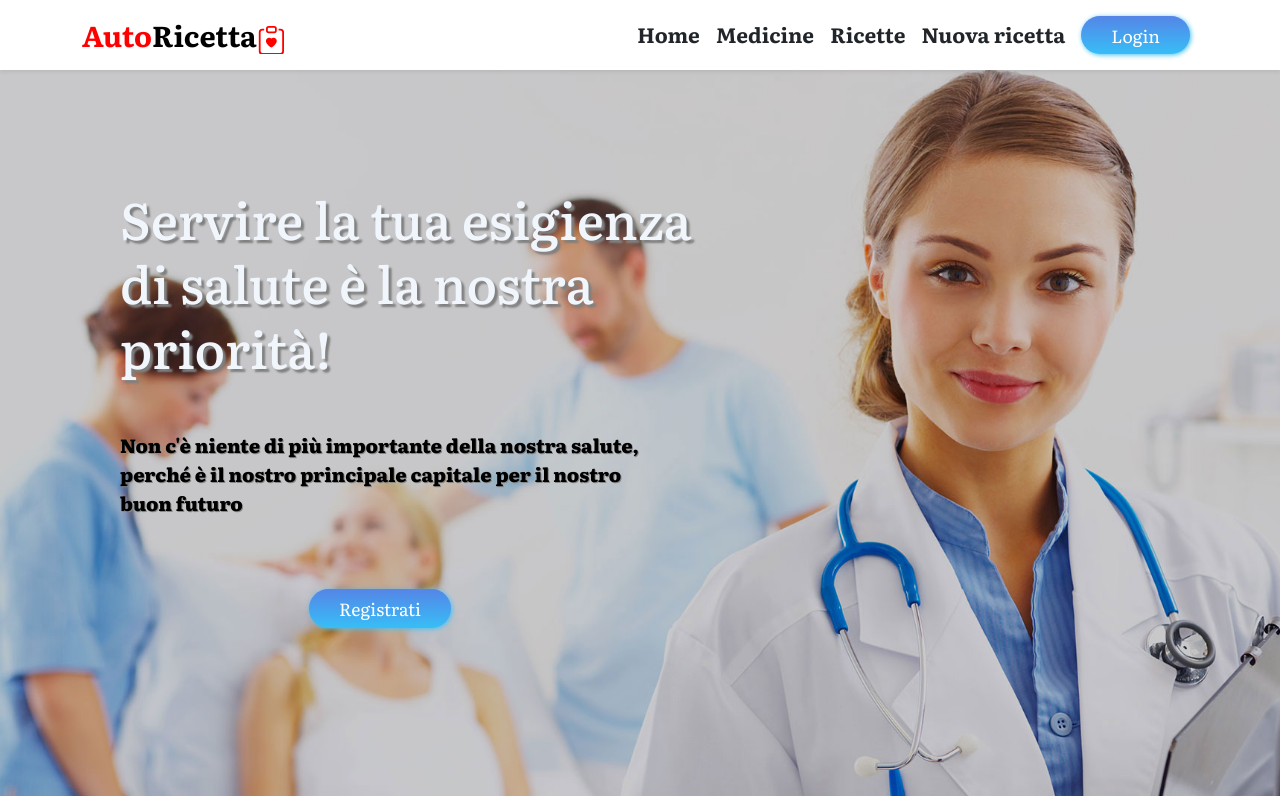
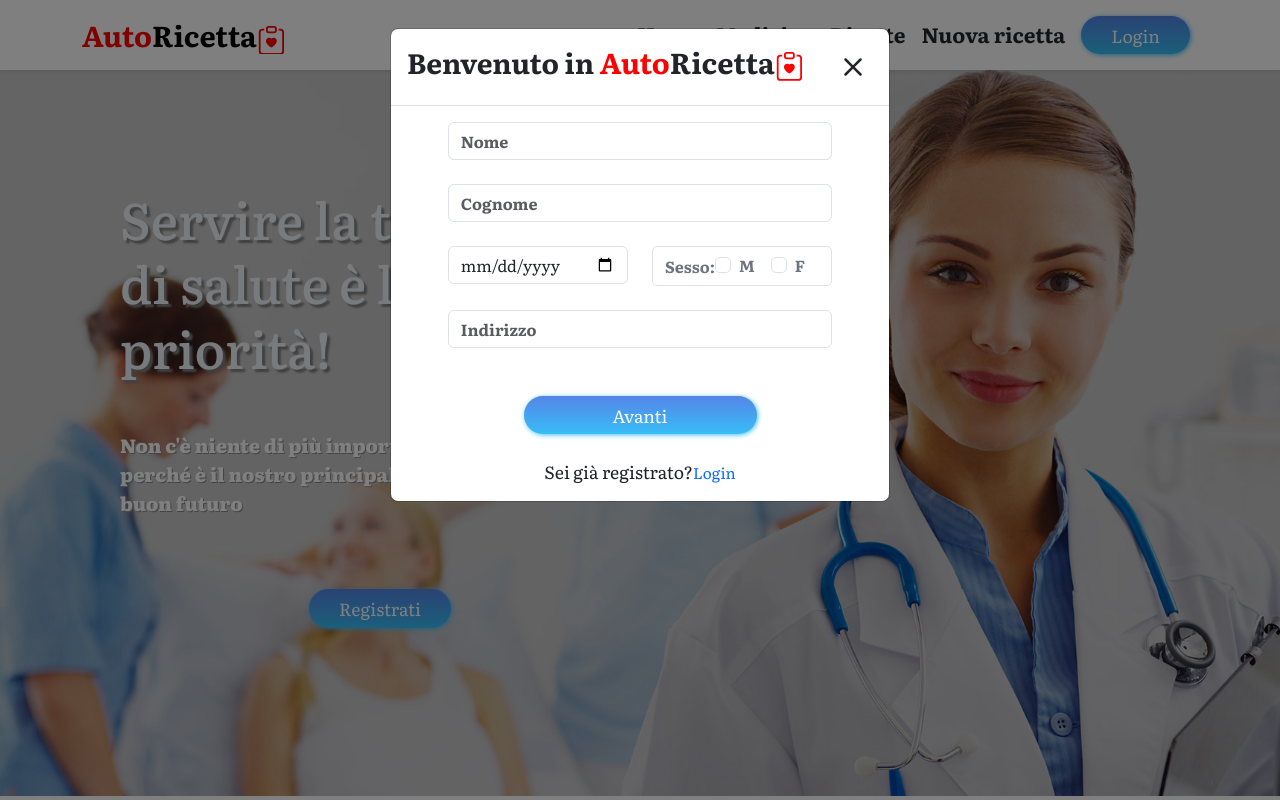
Before and after one commit to IvanovVasil02/Capstone-F, a React (Vite) app: page / in a window 1280 px wide. Both pictures are taken after a click on the button "Registrati". Built offline with nearby package versions, Linux system fonts and the light colour scheme.

Commit message:
adding of registration form

```diff
--- a/package.json
+++ b/package.json
@@ -25,7 +25,7 @@
     "@types/react": "^18.2.15",
     "@types/react-dom": "^18.2.7",
     "@vitejs/plugin-react-swc": "^3.3.2",
-    "eslint": "^8.45.0",
+    "eslint": "^8.55.0",
     "eslint-plugin-react": "^7.32.2",
     "eslint-plugin-react-hooks": "^4.6.0",
     "eslint-plugin-react-refresh": "^0.4.3",
--- a/src/App.css
+++ b/src/App.css
@@ -91,13 +91,10 @@ a {
 }
 
 .form-control::placeholder {
-  color: #000;
   font-weight: bold;
 }
 
-.input-group-text {
-  border: 0;
-}
+
 
 .input-group-text:focus {
   box-shadow: inset;
@@ -122,3 +119,17 @@ form span:last-child {
 form a:last-child {
   font-size: 1.1rem !important;
 }
+
+.form-check-input[type=radio] {
+  border-radius: 5px !important;
+}
+
+#radio-cont {
+  border: 1px solid #DEE2E6 !important;
+  width: 100%;
+  padding: 0.375rem 0.75rem;
+  font-size: 1rem;
+  font-weight: bold;
+  border-radius: 5px;
+
+}
--- a/src/Components/Header.jsx
+++ b/src/Components/Header.jsx
@@ -1,6 +1,11 @@
 import { Button, Col, Container, Row } from "react-bootstrap";
+import RegisterModal from "./RegisterModal";
+import { useState } from "react";
 
 const Header = () => {
+  const [show, setShow] = useState(false);
+  const handleClose = () => setShow(false);
+  const handleShow = () => setShow(true);
   return (
     <>
       <Container fluid>
@@ -14,18 +19,21 @@ const Header = () => {
                   <h1>priorità!</h1>
                 </div>
 
-                <p className='pt-5 pb-2 w-50'>
+                <p className='pt-5 pb-2 w-50 text-white'>
                   Non c&apos;è niente di più importante della nostra salute, perché è il nostro principale capitale per
                   il nostro buon futuro
                 </p>
                 <div className='d-flex justify-content-center w-50'>
-                  <Button className='btn-login my-5'>Registrati</Button>
+                  <Button className='btn-login my-5' onClick={handleShow}>
+                    Registrati
+                  </Button>
                 </div>
               </div>
             </div>
           </Col>
         </Row>
       </Container>
+      <RegisterModal show={show} handleClose={handleClose} handleShow={handleShow} />
     </>
   );
 };
--- a/src/Components/LoginModal.jsx
+++ b/src/Components/LoginModal.jsx
@@ -1,6 +1,6 @@
 import { useState } from "react";
-import { Button, Col, Form, InputGroup, Modal, Nav, Row } from "react-bootstrap";
-import { BsX } from "react-icons/bs";
+import { Button, Col, Form, Modal, Nav, Navbar, Row } from "react-bootstrap";
+import { BsClipboardHeart, BsX } from "react-icons/bs";
 const LoginModal = (props) => {
   const [email, setEmail] = useState("");
   const [password, setPassword] = useState("");
@@ -9,14 +9,21 @@ const LoginModal = (props) => {
       <Modal size='md' show={props.show} aria-labelledby='example-modal-sizes-title-sm'>
         <Modal.Header className='d-flex flex-column align-items-center justify-content-center'>
           <div className='d-flex align-items-center w-100'>
-            <h3 className='fw-bold'>Bentornato</h3>
+            <h3 className='fw-bold'>
+              Bentornato in{" "}
+              <Navbar.Brand href='#home' className='logo-container'>
+                <span>Auto</span>
+                <span>Ricetta</span>
+                <BsClipboardHeart />
+              </Navbar.Brand>
+            </h3>
             <BsX className='close-btn ms-auto' onClick={props.handleClose} />
           </div>
         </Modal.Header>
         <Modal.Body>
           <Form>
-            <Row id='login-form' className='mb-3 justify-content-center g-5'>
-              <Form.Group as={Col} md='10' className='text-center'>
+            <Row id='login-form' className='mb-3 justify-content-center g-4'>
+              <Form.Group as={Col} md='10' className='text-center border-1'>
                 <Form.Control
                   required
                   type='email'
--- /dev/null
+++ b/src/Components/RegisterModal.jsx
@@ -0,0 +1,191 @@
+import { useState } from "react";
+import { Button, Col, Form, Modal, Nav, Navbar, Row } from "react-bootstrap";
+import { BsClipboardHeart, BsX } from "react-icons/bs";
+
+const RegisterModal = (props) => {
+  const [name, setName] = useState("");
+  const [surname, setSurname] = useState("");
+  const [birthDate, setBirthDate] = useState("");
+  const [address, setAddress] = useState("");
+  const [sex, setSex] = useState("");
+  const [municipality, setMunicipality] = useState("");
+  const [email, setEmail] = useState("");
+  const [password, setPassword] = useState("");
+  const [phoneNumber, setPhoneNumber] = useState("");
+  const [showSecondModal, setShowSecondModal] = useState(false);
+
+  const hadnleCloseSecondModal = () => setShowSecondModal(false);
+  const hadnleShowSecondModal = () => setShowSecondModal(true);
+
+  return (
+    <>
+      <Modal size='md' show={props.show} aria-labelledby='example-modal-sizes-title-sm'>
+        <Modal.Header className='d-flex flex-column align-items-center justify-content-center'>
+          <div className='d-flex align-items-center w-100'>
+            <h3 className='fw-bold'>
+              Benvenuto in{" "}
+              <Navbar.Brand href='#home' className='logo-container'>
+                <span>Auto</span>
+                <span>Ricetta</span>
+                <BsClipboardHeart />
+              </Navbar.Brand>
+            </h3>
+            <BsX className='close-btn ms-auto' onClick={props.handleClose} />
+          </div>
+        </Modal.Header>
+        <Modal.Body>
+          <Form>
+            <div className={showSecondModal && "d-none"}>
+              <Row id='login-form' className='mb-3 justify-content-center g-4'>
+                <Form.Group as={Col} md='10' className='text-center border-1'>
+                  <Form.Control
+                    required
+                    type='text'
+                    placeholder='Nome'
+                    value={name}
+                    onChange={(e) => {
+                      setName(e.target.value);
+                    }}
+                  />
+                </Form.Group>
+                <Form.Group as={Col} md='10' className='text-center border-1'>
+                  <Form.Control
+                    required
+                    type='text'
+                    placeholder='Cognome'
+                    value={surname}
+                    onChange={(e) => {
+                      setSurname(e.target.value);
+                    }}
+                  />
+                </Form.Group>
+                <Form.Group as={Col} md='5' className='text-center border-1'>
+                  <Form.Control
+                    required
+                    type='date'
+                    value={birthDate}
+                    onChange={(e) => {
+                      setBirthDate(e.target.value);
+                    }}
+                  />
+                </Form.Group>
+                <Form.Group as={Col} md='5' className='text-center'>
+                  <div
+                    key='inline-radio'
+                    className='d-flex justify-content-between align-items-center '
+                    id='radio-cont'
+                  >
+                    <Form.Label className='text-secondary m-0'>Sesso:</Form.Label>
+                    <Form.Check
+                      inline
+                      label='M'
+                      name='group1'
+                      type='radio'
+                      className='text-secondary'
+                      id={`inline-radio-1`}
+                    />
+                    <Form.Check
+                      inline
+                      label='F'
+                      name='group1'
+                      type='radio'
+                      className='text-secondary'
+                      id={`inline-radio-2`}
+                    />
+                  </div>
+                </Form.Group>
+                <Form.Group as={Col} md='10' className='text-center border-1'>
+                  <Form.Control
+                    required
+                    type='text'
+                    placeholder='Indirizzo'
+                    value={address}
+                    onChange={(e) => {
+                      setAddress(e.target.value);
+                    }}
+                  />
+                </Form.Group>
+              </Row>{" "}
+              <div className='d-flex justify-content-center gap-4 mt-5 flex-column align-items-center'>
+                <Button type='button' className='btn-login w-50' onClick={hadnleShowSecondModal}>
+                  Avanti
+                </Button>
+
+                <span className='d-flex'>
+                  Sei già registrato?{" "}
+                  <Nav.Link href='#home' className='text-primary'>
+                    <small>Login</small>
+                  </Nav.Link>
+                </span>
+              </div>
+            </div>
+            <div className={!showSecondModal && "d-none"}>
+              <Row id='login-form' className='mb-3 justify-content-center g-4'>
+                <Form.Group as={Col} md='10' className='text-center border-1'>
+                  <Form.Control
+                    required
+                    type='text'
+                    placeholder='Comune di residenza'
+                    value={municipality}
+                    onChange={(e) => {
+                      setMunicipality(e.target.value);
+                    }}
+                  />
+                </Form.Group>{" "}
+                <Form.Group as={Col} md='10' className='text-center border-1'>
+                  <Form.Control
+                    required
+                    type='text'
+                    placeholder='Recapito telefonico'
+                    value={phoneNumber}
+                    onChange={(e) => {
+                      setPhoneNumber(e.target.value);
+                    }}
+                  />
+                </Form.Group>
+                <Form.Group as={Col} md='10' className='text-center border-1'>
+                  <Form.Control
+                    required
+                    type='email'
+                    placeholder='Email'
+                    value={email}
+                    onChange={(e) => {
+                      setEmail(e.target.value);
+                    }}
+                  />
+                </Form.Group>{" "}
+                <Form.Group as={Col} md='10' className='text-center border-1'>
+                  <Form.Control
+                    required
+                    type='password'
+                    placeholder='Password'
+                    value={password}
+                    onChange={(e) => {
+                      setPassword(e.target.value);
+                    }}
+                  />
+                </Form.Group>
+              </Row>
+              <div className='d-flex justify-content-center gap-3 mt-5 flex-column align-items-center'>
+                <Button type='button' className='btn-login w-50' onClick={hadnleCloseSecondModal}>
+                  Indietro
+                </Button>
+                <Button type='button' className='btn-login w-50'>
+                  Invio
+                </Button>
+
+                <span className='d-flex'>
+                  Sei già registrato?{" "}
+                  <Nav.Link href='#home' className='text-primary'>
+                    <small>Login</small>
+                  </Nav.Link>
+                </span>
+              </div>
+            </div>
+          </Form>
+        </Modal.Body>
+      </Modal>
+    </>
+  );
+};
+export default RegisterModal;
```
Also changed, not shown: .eslintrc.cjs, 1 other file (tests, documents, lock files or other folders).
